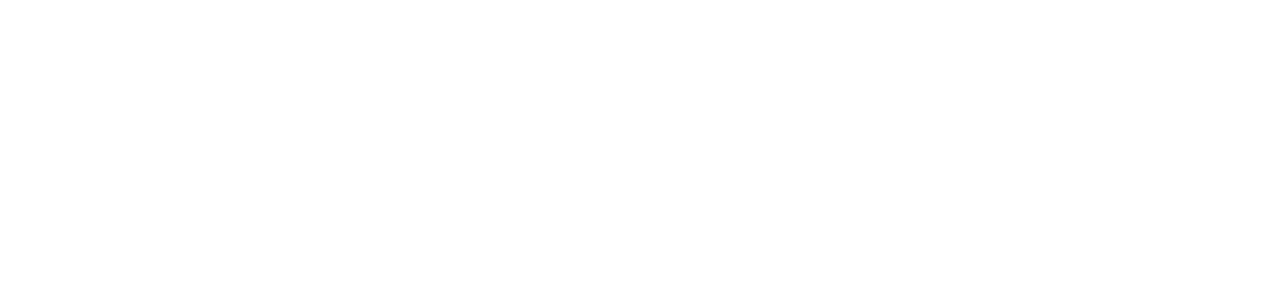
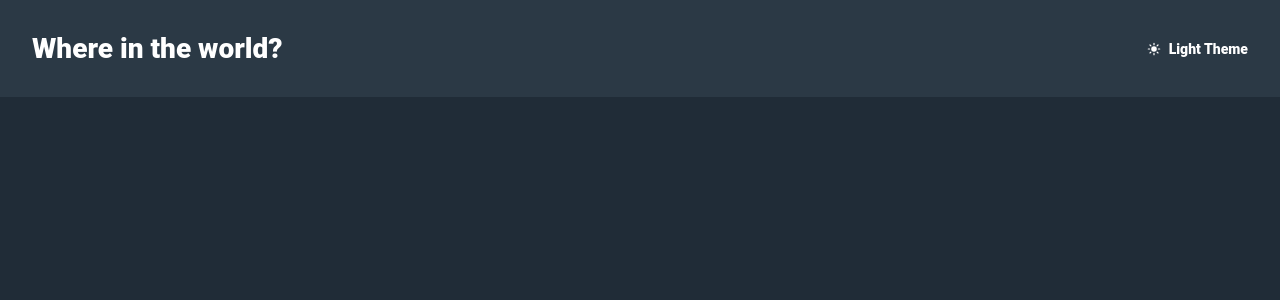
Before and after one commit to sshvasi/countries-api-app, a React (Create React App) app: page / in a window 1280 px wide. Shown: the top 300 px of the page. Built offline with nearby package versions, Linux system fonts and the light colour scheme; the HTML template or start-up script is replaced by a standard one.

Commit message:
Add header with theme switcher

```diff
--- a/package.json
+++ b/package.json
@@ -8,6 +8,7 @@
         "@testing-library/user-event": "^12.8.3",
         "react": "^17.0.2",
         "react-dom": "^17.0.2",
+        "react-icons": "^4.3.1",
         "react-router-dom": "^6.1.1",
         "react-scripts": "4.0.3",
         "styled-components": "^5.3.3",
--- a/src/App.js
+++ b/src/App.js
@@ -1,9 +1,11 @@
+import Header from './components/Header';
 import { GlobalStyle } from './GlobalStyles';
 
 const App = () => {
     return (
         <>
             <GlobalStyle />
+            <Header />
         </>
     );
 };
--- a/src/GlobalStyles.js
+++ b/src/GlobalStyles.js
@@ -9,6 +9,7 @@
         --family: Roboto, sans-serif;
         --fs-sm: 14px;
         --fs-md: 16px;
+        --fs-lg: 28px;
         --fw-light: 300;
         --fw-normal: 400;
         --fw-bold: 800;
@@ -35,4 +36,8 @@
         font-weight: var(--fw-light);
         color: var(--colors-text);
     }
+
+    a {
+        color: inherit;
+    }
 `;
--- /dev/null
+++ b/src/components/Container.jsx
@@ -0,0 +1,8 @@
+import styled from 'styled-components';
+
+export const Container = styled.div`
+    width: 100%;
+    max-width: 1280px;
+    margin: 0 auto;
+    padding: 0 2rem;
+`;
--- /dev/null
+++ b/src/components/Header.jsx
@@ -0,0 +1,59 @@
+import styled from 'styled-components';
+import { useEffect, useState } from 'react';
+import { IoMoon, IoMoonOutline, IoSunny } from 'react-icons/io5';
+import { Container } from './Container';
+
+const HeaderOuter = styled.header`
+    background-color: var(--colors-elements);
+`;
+
+const HeaderInner = styled.div`
+    display: flex;
+    justify-content: space-between;
+    align-items: center;
+    padding: 2rem 0;
+`;
+
+const Title = styled.a.attrs({ href: '/' })`
+    font-size: var(--fs-lg);
+    font-weight: var(--fw-bold);
+    text-decoration: none;
+    color: var(--colors-text);
+`;
+
+const ThemeSwitcher = styled.div`
+    display: flex;
+    align-items: center;
+    gap: 0.5rem;
+    font-size: var(--fs-sm);
+    font-weight: var(--fw-bold);
+    color: var(--color-text);
+    cursor: pointer;
+    text-transform: capitalize;
+`;
+
+const Header = () => {
+    const [theme, setTheme] = useState('dark');
+
+    const toggleTheme = () => setTheme(theme === 'light' ? 'dark' : 'light');
+
+    useEffect(() => {
+        document.body.setAttribute('data-theme', theme);
+    }, [theme]);
+
+    return (
+        <HeaderOuter>
+            <Container>
+                <HeaderInner>
+                    <Title>Where in the world?</Title>
+                    <ThemeSwitcher onClick={toggleTheme}>
+                        {theme === 'light' ? <IoMoon /> : <IoSunny />}
+                        {theme === 'light' ? 'Dark' : 'Light'} Theme
+                    </ThemeSwitcher>
+                </HeaderInner>
+            </Container>
+        </HeaderOuter>
+    );
+};
+
+export default Header;
--- /dev/null
+++ b/src/index.js
@@ -0,0 +1,6 @@
+import React from 'react';
+import ReactDOM from 'react-dom';
+
+import App from './App';
+
+ReactDOM.render(<App />, document.getElementById('root'));
```
Also changed, not shown: 1 other file (tests, documents, lock files or other folders).
